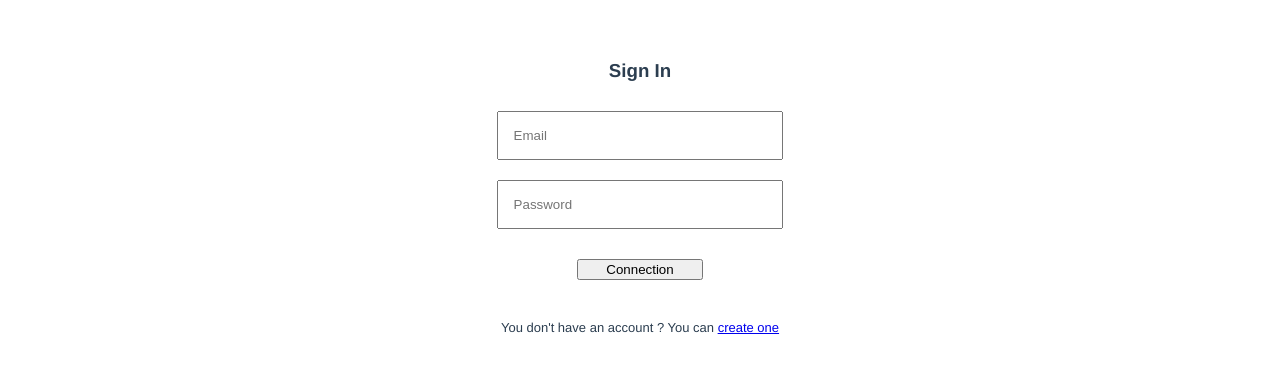
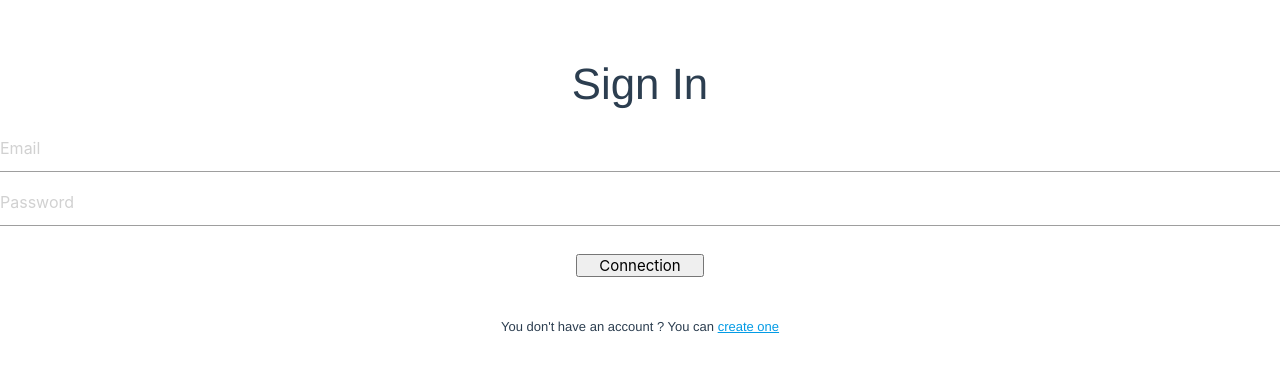
Before and after one commit to jamjamlong266/bot-web, a Vue app: page /#/login in a window 1280 px wide. Shown: the top 372 px of the page. Built offline with nearby package versions, Linux system fonts and the light colour scheme; no server answers.

Commit message:
added CDN link

```diff
--- a/index.html
+++ b/index.html
@@ -3,10 +3,22 @@
   <head>
     <meta charset="utf-8">
     <meta name="viewport" content="width=device-width,initial-scale=1.0">
+    <!-- Compiled and minified CSS -->
+    <link rel="stylesheet" href="https://cdnjs.cloudflare.com/ajax/libs/materialize/1.0.0/css/materialize.min.css">
+    <link href="https://stackpath.bootstrapcdn.com/font-awesome/4.7.0/css/font-awesome.min.css" rel="stylesheet" integrity="sha384-wvfXpqpZZVQGK6TAh5PVlGOfQNHSoD2xbE+QkPxCAFlNEevoEH3Sl0sibVcOQVnN" crossorigin="anonymous">
+
     <title>bot-web</title>
   </head>
   <body>
     <div id="app"></div>
     <!-- built files will be auto injected -->
+
+    <script
+  src="https://code.jquery.com/jquery-3.3.1.min.js"
+  integrity="sha256-FgpCb/KJQlLNfOu91ta32o/NMZxltwRo8QtmkMRdAu8="
+  crossorigin="anonymous"></script>
+
+    <!-- Compiled and minified JavaScript -->
+    <script src="https://cdnjs.cloudflare.com/ajax/libs/materialize/1.0.0/js/materialize.min.js"></script>
   </body>
 </html>
--- a/src/router/index.js
+++ b/src/router/index.js
@@ -7,6 +7,7 @@ import SignUp from '@/components/SignUp'
 import Addsubscribe from '@/components/Addsubscribe'
 import Dashboard from '@/components/Dashboard'
 import ViewBot from '@/components/ViewBot'
+import EditBot from '@/components/EditBot'
 
 import firebase from 'firebase'
 
@@ -31,6 +32,21 @@ let router = new Router({
       path: '/sign-up',
       name: 'SignUp',
       component: SignUp
+    },
+    {
+      path: '/dashboard',
+      name: 'dashboard',
+      component: Dashboard
+    },
+    {
+      path: '/:bot_id',
+      name: 'view-bot',
+      component: ViewBot
+    },
+    {
+      path: 'edit/:bot_id',
+      name: 'edit-bot',
+      component: EditBot
     },
     {
       path: '/hello',
```
